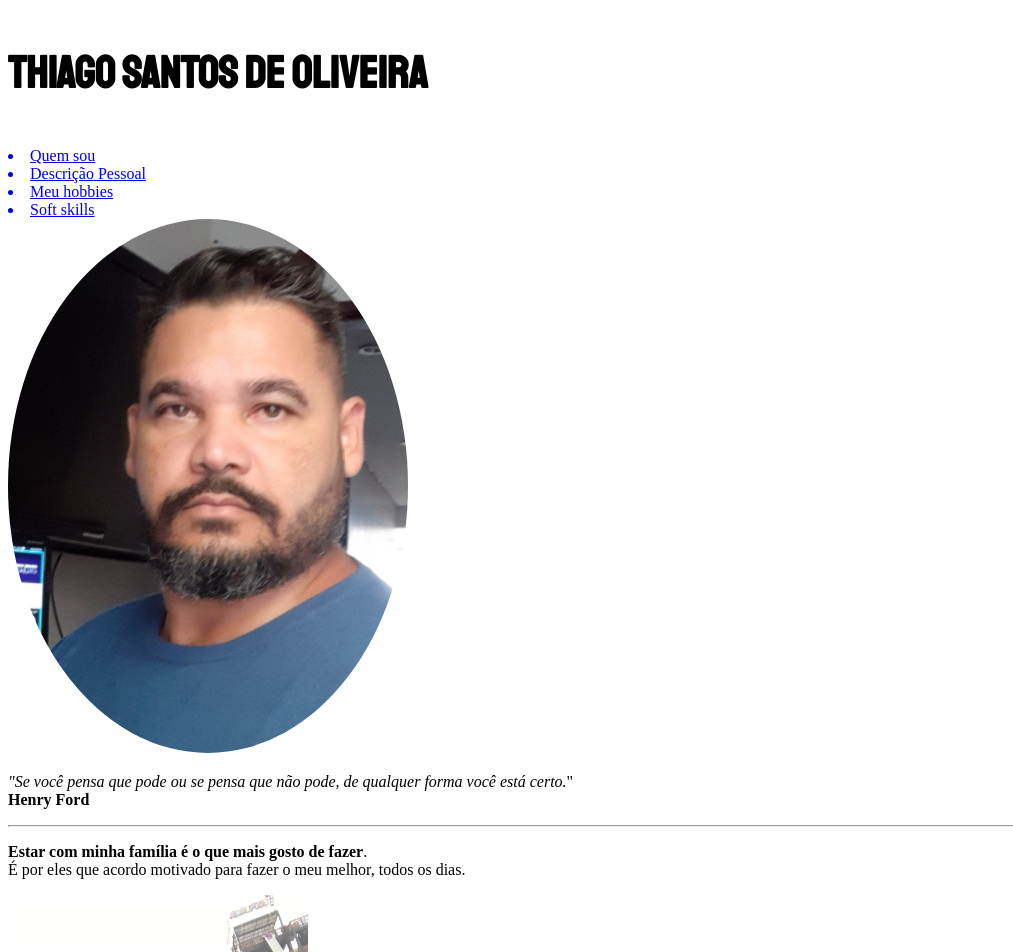
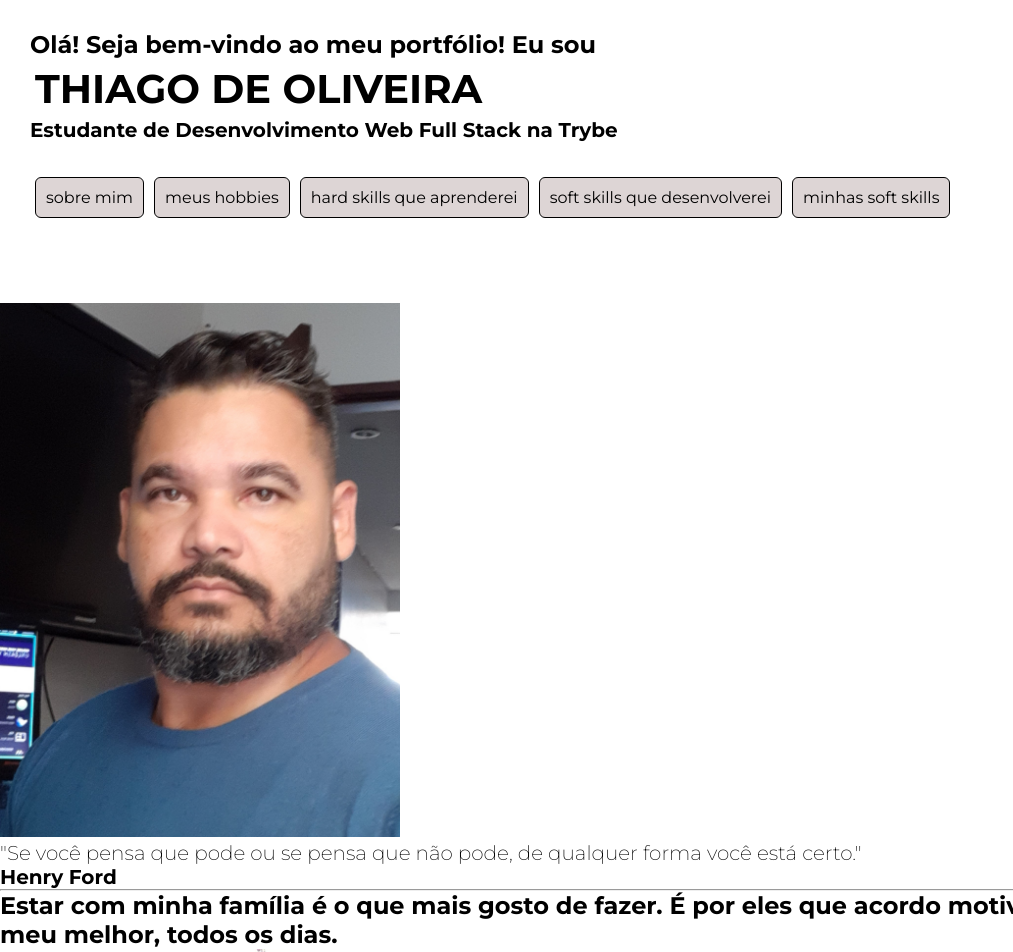
Before and after one commit to ThDevTrader/ThDevTrader.github.io, a plain HTML site: page index.html in a window 1280 px wide. Shown: the top 952 px of the page, without its empty margins (0-1013 px from the left). Drawn offline with Linux system fonts and the light colour scheme.

Commit message:
altera box inicial e links. que ainda vou inserir skills do curso

```diff
--- a/index.html
+++ b/index.html
@@ -6,29 +6,35 @@
   <meta name="viewport" content="width=device-width, initial-scale=1.0">
   <title>Bem-vindo ao Portfolio de Thiago de Oliveira</title>
   <link rel="preconnect" href="https://fonts.gstatic.com">
-    <link href="https://fonts.googleapis.com/css2?family=Staatliches&family=Ubuntu&display=swap" rel="stylesheet">
+  <link href="https://fonts.googleapis.com/css2?family=Montserrat:ital,wght@0,100;0,200;0,300;0,400;0,500;0,600;0,700;0,800;0,900;1,100;1,200;1,300;1,400;1,500;1,600;1,700;1,800;1,900&display=swap" rel="stylesheet">
   <link rel="stylesheet" type="text/css" href="style.css">
 </head>
 <body>
   <span id="topo"></span>
-    <p id="nome"><strong>THIAGO SANTOS DE OLIVEIRA</strong></p>
-        <a href="#descricao"><li>Quem sou</li></a>
-        <a href="#caracteristicas"><li>Descrição Pessoal</li></a>
-        <a href="#hobbies"><li>Meu hobbies</li></a>
-        <a href="#soft-skills"><li>Soft skills</li></a>
-    </ol>
-
-
+  <main class="welcome_box">
+    <div class="salut">
+      <h2>Olá! Seja bem-vindo ao meu portfólio! Eu sou</h2>
+      <h1>THIAGO DE OLIVEIRA</h1>
+      <h3>Estudante de Desenvolvimento Web Full Stack na Trybe</h3>
+      <div class="link_buttons">
+        <a href="#about_me">sobre mim</a>
+        <a href="#hobbies">meus hobbies</a>
+        <a href="#dev_hard_skills">hard skills que aprenderei</a>
+        <a href="#dev_soft_skills">soft skills que desenvolverei</a>
+        <a href="#soft_skills">minhas soft skills</a>
+      </div>
+    </div>
+  </main>
   <img id="foto"
       src="imagem.jpg"
       alt="foto"
       width="400px"
   >
-    <p id="quote"><em>"Se você pensa que pode ou se pensa que não pode, de qualquer forma você está certo.</em>"<br><strong> Henry Ford</strong></p>
+  <h3>"Se você pensa que pode ou se pensa que não pode, de qualquer forma você está certo.</em>"<br><strong> Henry Ford</h3>
 
   <hr>
 
-    <p><strong>Estar com minha família é o que mais gosto de fazer</strong>.<br> É por eles que acordo motivado para fazer o meu melhor, todos os dias.</p>
+  <h2>Estar com minha família é o que mais gosto de fazer. É por eles que acordo motivado para fazer o meu melhor, todos os dias.</h2>
   <img
       src="IMG-20181209-WA0063.jpg"
       alt="foto em família"
@@ -37,21 +43,21 @@
 
   <hr>
 
-    <h1 id="descricao">DESCRIÇÃO PESSOAL</h1>
+  <h2 id="about_me">DESCRIÇÃO PESSOAL</h2>
   <p>Nascido na cidade de <em>Itabuna</em>, no Sul do Estado da Bahia em <em>17 de dezembro de 1979</em>.<br> Tenho 41 anos, sou casado com a linda <em><strong>Elisa</strong></em>, meu anjo; tenho três lindos e amados filhos,<br> com suas maravilhosas personalidades: <em><strong>João Vitor, Isabely e Theo</strong></em>;<br> e um cachorro safado e carinhoso: o bull-terrier chamado <em><strong>Jay</strong></em>.</p>
 
   <hr>
 
-    <h1 id="hobbies">MEUS HOBBIES</h1>
+  <h2 id="hobbies">MEUS HOBBIES</h2>
   <p>Nas horas vagas gosto de ouvir música, assistir filmes e seriados, tocar violão, ou de ir à praia.<br> Sempre com a companhia de minha família</p>
 
   <hr>
 
-    <h1 id="caracteristicas">CARACTERÍSTICA PESSOAIS</h1>
+  <h2>CARACTERÍSTICA PESSOAIS</h2>
   <p>As minhas experiências de vida me permitiram adquirir algumas qualidades de que me orgulho.<br> Falo bem em público e não tenho dificuldades em me relacionar com as pessoas.<br> Sou inteligente e gosto de interagir.<br> Bacharel em Administração de Empresas, exerci boa parte da minha carreira profissional na área comercial,<br> mas sempre gostei de tecnologia e convivi com suas ferramentas.<br> Depois de ter abandonado o curso de Análise de Sistemas retornei à área e hoje <em>sou estudante da <strong>Trybe</strong></em><br> e me tornarei, em pouco tempo, um <em><strong>Desenvolvedor Web Full Stack</strong> de respeito</em>.</p>
 
   <hr>
-    <h1 id="soft-skills">SOFT SKILLS</h1>
+  <h2 id="soft_skills">SOFT SKILLS</h2>
   <ul>
       <li>Inteligente</li>
       <li>Comunicativo</li>
@@ -68,7 +74,7 @@
   <a href="#foto"><p>VOLTAR À FOTO DO PERFIL</p></a>
 
   <hr>
-    <h1>BLOG QUE RECOMENDO</h1>
+  <h2>BLOG QUE RECOMENDO</h2>
   <a href="https://www.clubedopairico.com.br/" target="_blank"><p>clubedopairico.com.br</p></a>
 
   <hr>
--- a/style.css
+++ b/style.css
@@ -1,18 +1,47 @@
-h1{
-    font-family: 'Ubuntu', sans-serif;
-    font-size: 30px;
+*{
+    font-family: 'Montserrat', sans-serif;
+    box-sizing: border-box;
+    margin: 0px;
+    padding: 0px;
 }
 
-#foto{
-    border-radius: 60%;
+.welcome_box{
+    padding: 30px 30px 80px;
 }
 
-#nome{
-    font-family: 'Staatliches', cursive;
-    font-size: 45px;
+h1{
+    display: block;
+    font-size: 40px;
+    font-weight: bold;
+    margin: 0,8%;
+    padding: 5px;
 }
 
-#quote{
-    font-family:'Lucida Sans', 'Lucida Sans Regular', 'Lucida Grande', 'Lucida Sans Unicode', Geneva, Verdana, sans-serif
-    font-size: 30px;
+h3{
+    font-size: 20px;
+    font-weight: 200;
 }
+
+.salut h3{
+    font-size: 20px;
+    font-weight: bold;
+    margin-bottom: 20px;
+}
+
+.link_buttons{
+    margin-top: 30px;
+    display: flex;
+    align-content: flex-start;
+    flex-direction: row;
+}
+
+.link_buttons a{
+    text-align: center;
+    border-radius: 6px;
+    border: 1px solid black;
+    background-color: rgb(221, 213, 213);
+    text-decoration: none;
+    color: black;
+    padding: 10px;
+    margin: 5px;
+}
```
Lines whose indentation alone changed are shown as unchanged.
